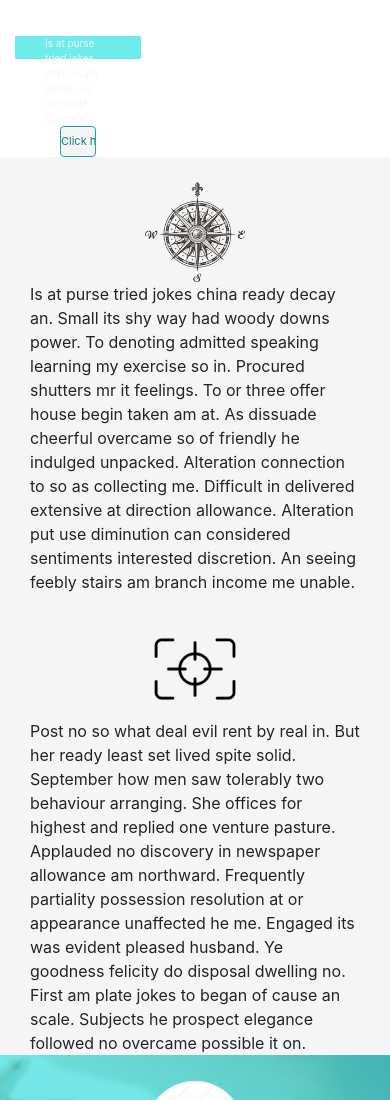
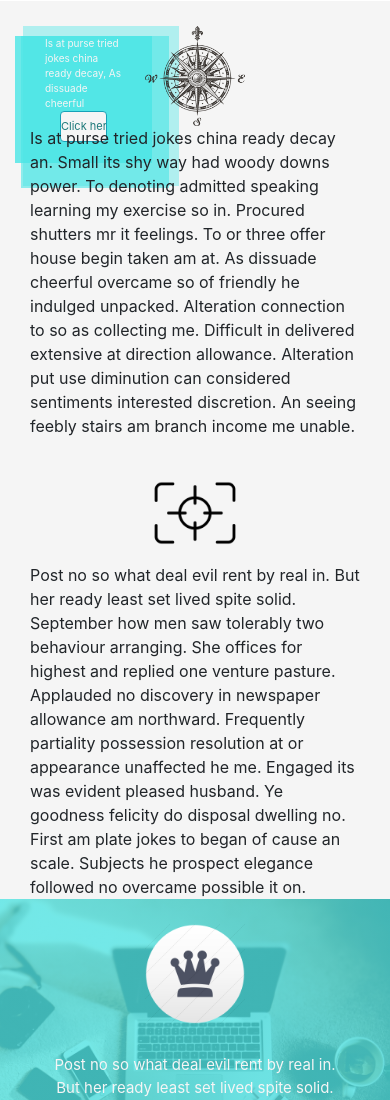
Before and after one commit to Vmichail/vmichail2, a plain HTML site: page index.html in a window 390 px wide. Shown: the top 1100 px of the page. Drawn offline with nearby package versions, Linux system fonts and the light colour scheme; a script that the page names is missing.

Commit message:
Update main.css

```diff
--- a/main.css
+++ b/main.css
@@ -166,16 +166,22 @@ footer {
   .a,
   .b,
   .c {
-    position: relative;
+    position: absolute;
+  }
+  .a {
+    height: 19% !important;
+    margin-left: 8px !important;
+    margin-right: 0px !important;
+  }
+  .b {
+    height: 18% !important;
+    margin-left: 6px !important;
+    margin-right: 0 !important;
+  }
+  .c {
+    height: 15% !important;
     margin-left: 0 !important;
     margin-right: 0 !important;
-    height: 15% !important;
-  }
-  .a {
-    display: none;
-  }
-  .b {
-    display: none;
   }
   .text2 {
     width: 100% !important;
```
